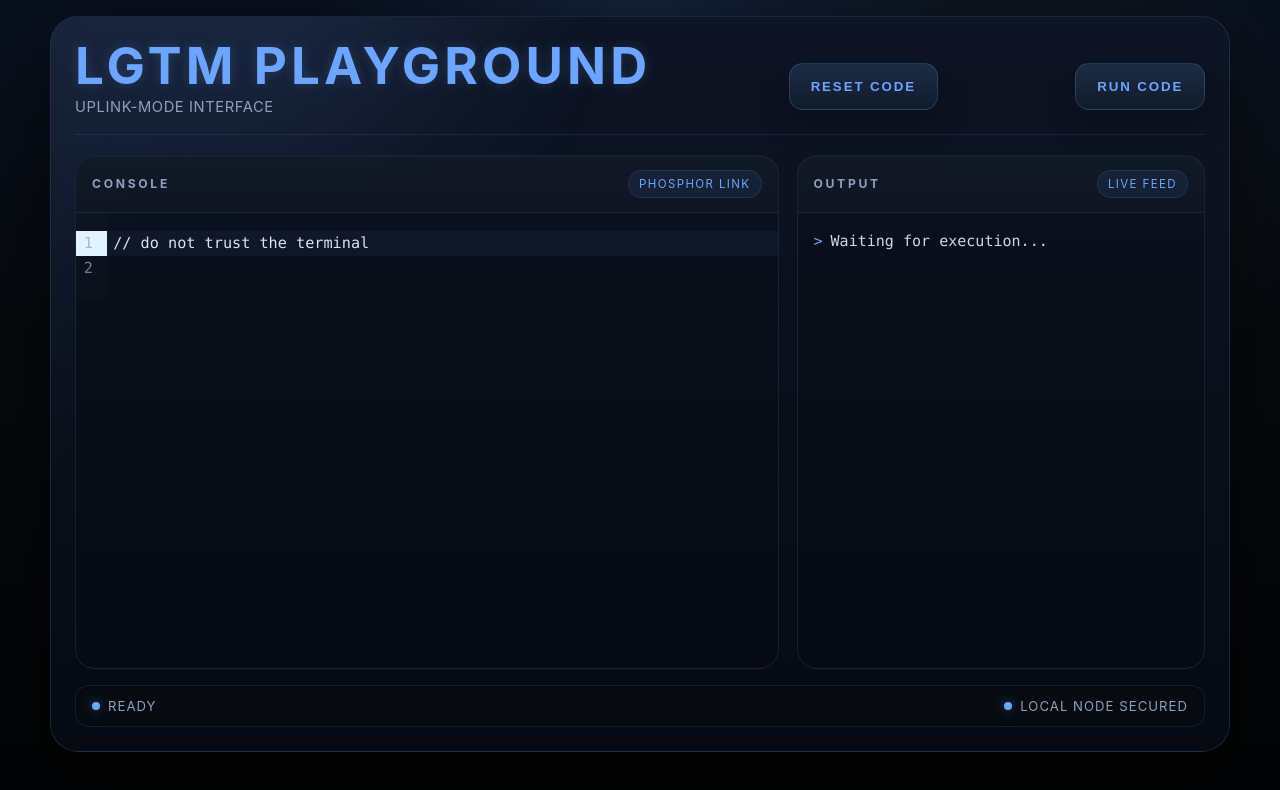
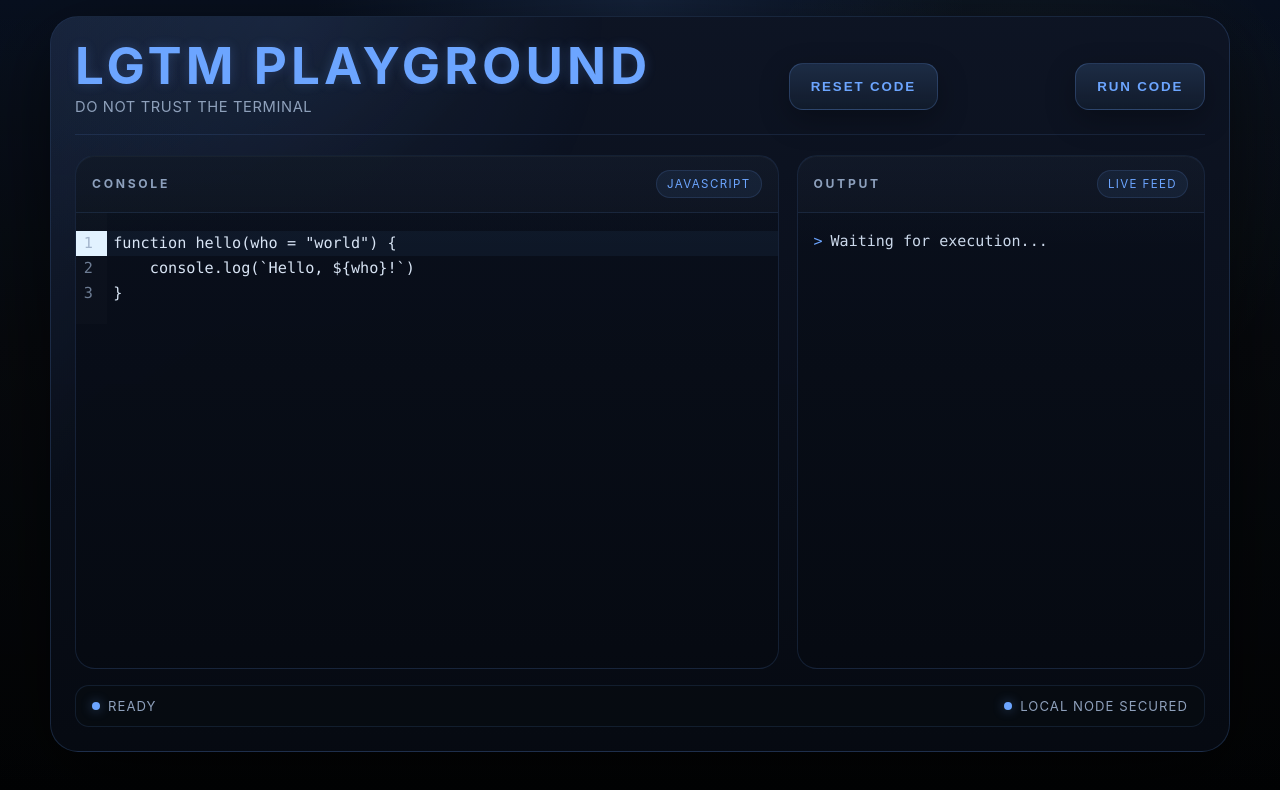
Before and after one commit to mrlouf/ft_lgtm, a React (Vite) app in the folder frontend/: page / in a window 1280 px wide. Shown: the top 790 px of the page. Built offline with nearby package versions, Linux system fonts and the light colour scheme.

Commit message:
add snippet selector in the Editor to generate hello-worlds in various languages

```diff
--- a/frontend/src/App.tsx
+++ b/frontend/src/App.tsx
@@ -6,14 +6,15 @@ import ResetButton from "./components/ResetButton";
 import RunButton from "./components/RunButton";
 import StatusBar from "./components/StatusBar";
 
+import getSnippet from "./snippets/Snippets";
+
 export default function App() {
-    const [code, setCode] = useState(`// do not trust the terminal
-`);
+
+    const [code, setCode] = useState(getSnippet("javascript"));
     const [resetVersion, setResetVersion] = useState(0);
 
     function handleReset() {
-        setCode(`// do not trust the terminal
-`);
+        setCode(getSnippet("javascript"));
         setResetVersion((value) => value + 1);
     }
 
@@ -23,7 +24,7 @@ export default function App() {
                 <header className="app-header">
                     <div>
                         <h1 className="app-title">LGTM Playground</h1>
-                        <p className="app-subtitle">uplink-mode interface</p>
+                        <p className="app-subtitle">do not trust the terminal</p>
                     </div>
                     <ResetButton onReset={handleReset} />
                     <RunButton code={code} />
--- a/frontend/src/components/Editor.tsx
+++ b/frontend/src/components/Editor.tsx
@@ -63,7 +63,7 @@ export default function Editor({ code, onChange, resetVersion }: EditorProps) {
         <section className="panel editor-panel">
             <div className="panel-head">
                 <h2 className="panel-title">Console</h2>
-                <span className="panel-badge">phosphor link</span>
+                <span className="panel-badge">Javascript</span>
             </div>
             <div className="panel-body">
                 <div ref={editorRef} />
--- /dev/null
+++ b/frontend/src/snippets/Snippets.tsx
@@ -0,0 +1,17 @@
+export default function getSnippet(name: string): string {
+    const snippets: Record<string, string> = {
+        javascript: `function hello(who = "world") {
+    console.log(\`Hello, \${who}!\`)
+}`,
+        python: `def hello(who="world"):
+    print(f"Hello, {who}!")`,
+        go: `package main
+
+import "fmt"
+
+func hello(who string) {
+    fmt.Printf("Hello, %s!\\n", who)
+}`,
+    }
+    return snippets[name] || snippets.javascript;
+}
```
Also changed, not shown: 2 other files (tests, documents, lock files or other folders).
